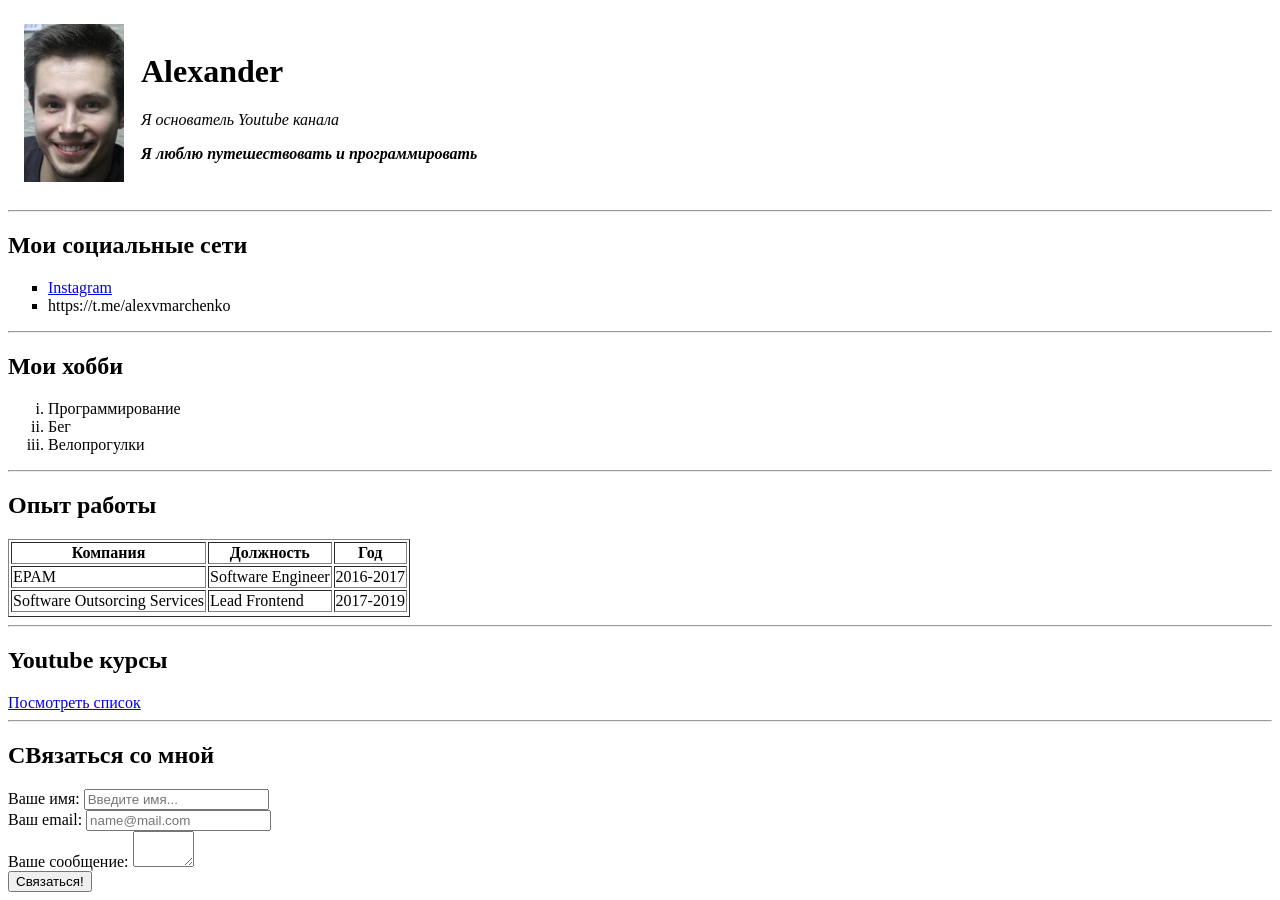
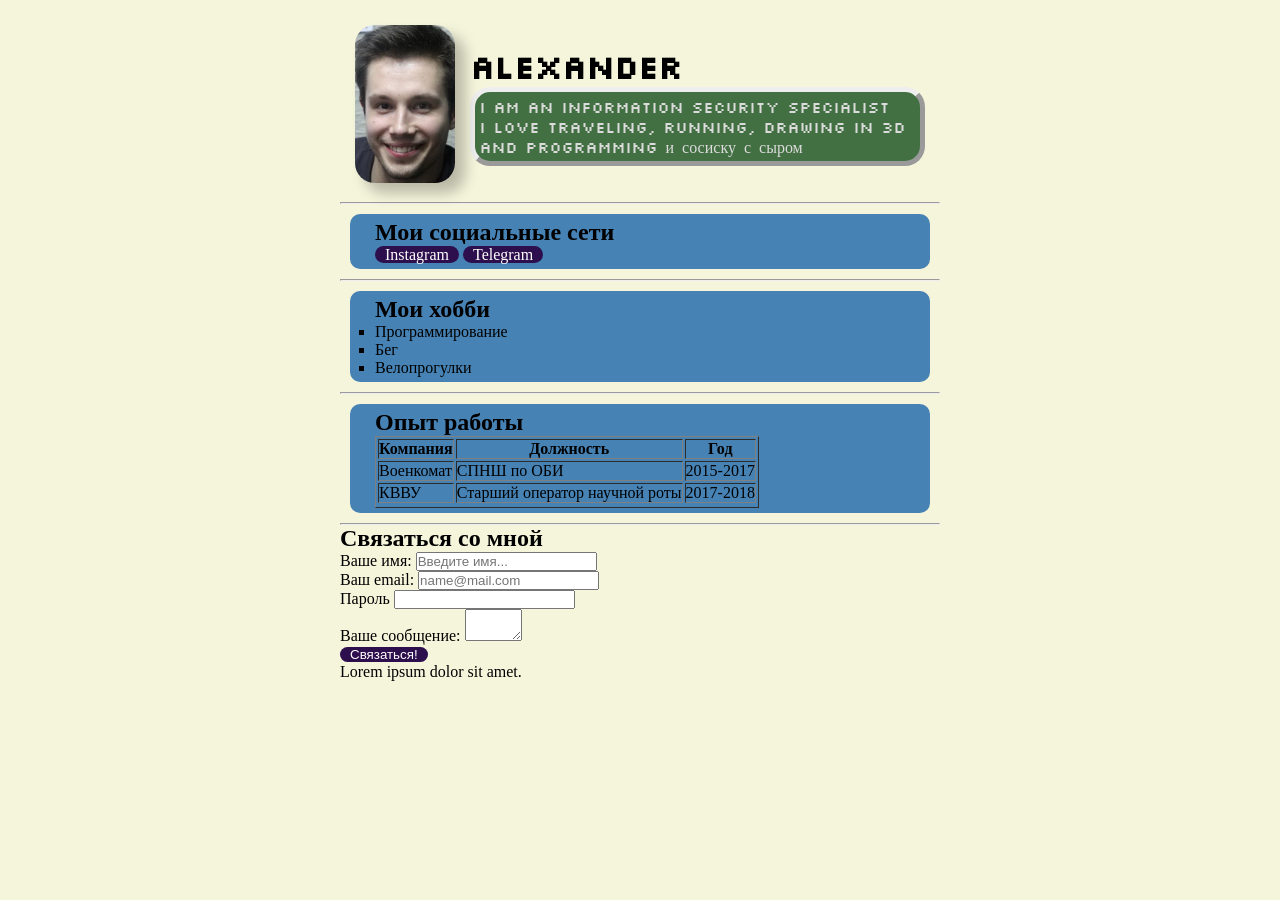
Before and after one commit to FabL94/html1, a plain HTML site: page index.html in a window 1280 px wide. After the commit the page ends 800 px from the top, so only its background shows below. Drawn offline with Linux system fonts and the light colour scheme.

Commit message:
Add files via upload

```diff
--- a/index.html
+++ b/index.html
@@ -2,38 +2,45 @@
 <html>
 <head>
     <meta charset="UTF-8">
-    <title>FabL</title>
+    <meta name="keywords" content="html, css, js, tags, work, cv, resume">
+    <meta name="description" content="Базовые знания по html, css; резюме">
+    <title>Резюме Александр</title>
+    <link rel="stylesheet" href="style.css">
 </head>
 <body>
+    <header>
     <table cellspacing="15">
         <tr>
             <td><img src="avatar.jpeg" width="100" alt="Мое фото"></td>
             <td><h1>Alexander</h1>
-                <p><em>Я основатель Youtube канала</em></p>
-                <p><i><strong>Я люблю путешествовать и программировать</strong></i></p>
+                <div>
+                <p>I am an information security specialist</p>
+                <p>I love traveling, running, drawing in 3D and programming и сосиску с сыром</p>
+                </div>
             </td>
         </tr>
     </table>
+    </header>
 
     <hr>
-
+    <div class="card social">
         <h2>Мои социальные сети</h2>
-    <ul type="square">
-        <li><a href="https://instagram.com/alexvmarchenko" target="_blank">Instagram</a></li>
-        <li>https://t.me/alexvmarchenko</li>
-    </ul>
+            <a href="https://instagram.com/alexvmarchenko" target="_blank" class="btn">Instagram</a>
+            <a href="https://t.me/FabL94" target="_blank" class="btn">Telegram</a>
+    </div>
 
 <hr>
-
+    <div class="card hobbi">
         <h2>Мои хобби</h2>
-    <ol type="i">
+        <ul type="square">
             <li>Программирование</li>
             <li>Бег</li>
             <li>Велопрогулки</li>
-    </ol>
+        </ul>
+    </div>
 
 <hr>
-
+    <div class="card work">
         <h2>Опыт работы</h2>
         <table border="1">
             <tr>
@@ -43,44 +50,43 @@
             </tr>
 
             <tr>
-            <td>EPAM</td>
-            <td>Software Engineer</td>
-            <td>2016-2017</td>
+                <td>Военкомат</td>
+                <td>СПНШ по ОБИ</td>
+                <td>2015-2017</td>
             </tr>
             <tr>
-            <td>Software Outsorcing Services</td>
-            <td>Lead Frontend</td>
-            <td>2017-2019</td>
+                <td>КВВУ</td>
+                <td>Старший оператор научной роты</td>
+                <td>2017-2018</td>
             </tr>
             <tr></tr>
         </table>
-
+    </div>
 <hr>
 
-    <h2>Youtube курсы</h2>
-    <a href="youtube.html">Посмотреть список</a>
-
-<hr>
-
-<h2>СВязаться со мной</h2>
+<h2>Связаться со мной</h2>
 
 <form action="/">
     <label for="name">Ваше имя:</label>
     <input type="text" id="name" placeholder="Введите имя...">
-
     <br>
 
     <label for="email">Ваш email:</label>
     <input type="email" id="email" placeholder="name@mail.com">
+    <br>
 
+    <label for="password">Пароль</label>
+    <input type="password" id="password">
     <br>
 
     <label for="text">Ваше сообщение:</label>
     <textarea name="text" id="text" rows="2" cols="5"></textarea>
     <br>
 
-    <input type="submit" value="Связаться!">
+    <input type="submit" value="Связаться!" class="btn">
 </form>
+
+<p>Lorem ipsum dolor sit amet.</p>
 
 </body>
 </html>
--- /dev/null
+++ b/style.css
@@ -0,0 +1,58 @@
+@import url('https://fonts.googleapis.com/css2?family=Silkscreen&display=swap');
+
+*{
+    margin: 0;
+    padding: 0;
+}
+
+body{
+    background-color: beige;
+    max-width: 600px;
+    margin: auto;
+    padding-top: 10px;
+}
+
+header{
+    font-family: 'Silkscreen';
+}
+
+header div{
+    background-color: rgb(67, 112, 67);
+    padding: 1%;
+    border: 5px;
+    border-style:outset;
+    border-radius: 20px;
+    color: rgb(219, 219, 219);
+}
+
+.card{
+    background-color: steelblue;
+    border: 10px;
+    border-radius: 10px;
+    padding: 5px 25px;
+    margin: 10px;
+
+}
+
+img{
+    border-radius: 20px;
+    box-shadow: 10px 10px 14px rgba(0,0,0,0.25);
+}
+
+.btn{
+    background-color: rgb(45, 15, 78);
+    color: white;
+    padding: 0px 10px;
+    border: none;
+    cursor: pointer;
+    border-radius: 10px;
+    transition: all 1s;
+    text-decoration: none;
+
+}
+.btn:hover{
+    opacity: 0.8;
+    padding-right: 30px;
+    border: 2px solid rgb(255, 255, 255);
+    text-decoration: underline;
+}
```
Also changed, not shown: site.html (added, +69 -0 lines). Lines whose indentation alone changed are shown as unchanged.
